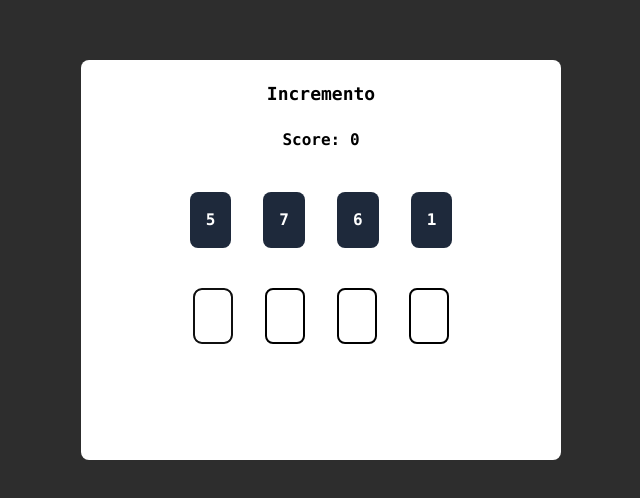
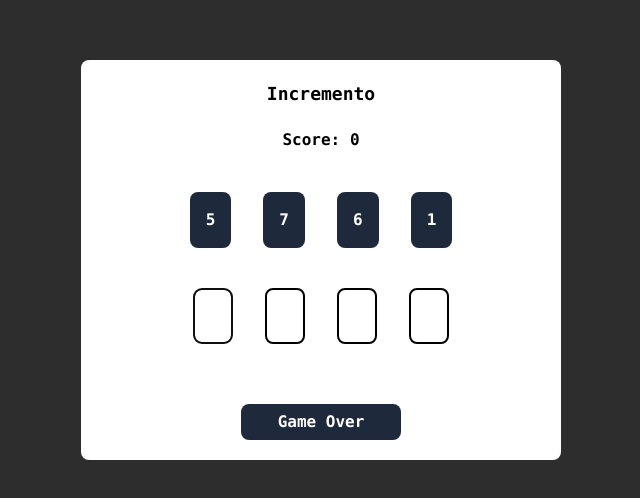
Before and after one commit to russellbanares322/incremento, a React (Vite) app: page / in a window 1280 px wide. Shown: the part 140-638 px from the top of the page, without its empty margins (319-959 px from the left). Built offline with nearby package versions, Linux system fonts and the light colour scheme.

Commit message:
feat: add popup indicator if user wins

```diff
--- a/src/components/Home.jsx
+++ b/src/components/Home.jsx
@@ -3,6 +3,7 @@ import { NumbersInputData } from "../data/NumbersInputData";
 
 const Home = () => {
   const numbersInputRef = useRef([]);
+  const [score, setScore] = useState(0);
   const [numbers, setNumbers] = useState({
     firstNumber: Math.floor(Math.random() * 8) + 1,
     secondNumber: Math.floor(Math.random() * 8) + 1,
@@ -15,8 +16,16 @@ const Home = () => {
     thirdInputNumber: "",
     fourthInputNumber: "",
   });
-  const [score, setScore] = useState(0);
 
+  const isAnswerCorrect =
+    +numbersInput.firstInputNumber === numbers.firstNumber + 1 &&
+    +numbersInput.secondInputNumber === numbers.secondNumber + 1 &&
+    +numbersInput.thirdInputNumber === numbers.thirdNumber + 1 &&
+    +numbersInput.fourthInputNumber === numbers.fourthNumber + 1;
+
+  const popupMessages = isAnswerCorrect
+    ? "Great Job" || "Wonderful" || "Awesome" || "Amazing"
+    : "Game Over";
   //Number styles
   const numberStyles = "bg-slate-800 p-4 rounded-lg text-white";
   const inputNumberStyles =
@@ -77,12 +86,6 @@ const Home = () => {
 
   //Checking if the typed answer matches the numbers
   useEffect(() => {
-    const isAnswerCorrect =
-      +numbersInput.firstInputNumber === numbers.firstNumber + 1 &&
-      +numbersInput.secondInputNumber === numbers.secondNumber + 1 &&
-      +numbersInput.thirdInputNumber === numbers.thirdNumber + 1 &&
-      +numbersInput.fourthInputNumber === numbers.fourthNumber + 1;
-
     if (isAnswerCorrect) {
       setScore((prevScore) => prevScore + 1);
     }
@@ -92,7 +95,7 @@ const Home = () => {
   }, [numbersInput]);
 
   return (
-    <div className="bg-white w-[30rem] h-[25rem] rounded-lg">
+    <div className="bg-white w-[30rem] h-[25rem] rounded-lg relative">
       <h1 className="text-center mt-5 text-lg">Incremento</h1>
       <h3 className="text-center mt-5">Score: {score}</h3>
       <div className="flex justify-center align-center gap-8 mt-10">
@@ -114,6 +117,13 @@ const Home = () => {
           />
         ))}
       </div>
+      <div
+        className={`bg-slate-800 h-9 w-40 absolute bottom-5 left-40 rounded-lg duration-300 ease-in-out ${
+          numbersInput.fourthInputNumber.length < 0 && "scale-0"
+        }`}
+      >
+        <p className="text-center mt-[0.39rem] text-white">{popupMessages}</p>
+      </div>
     </div>
   );
 };
```
